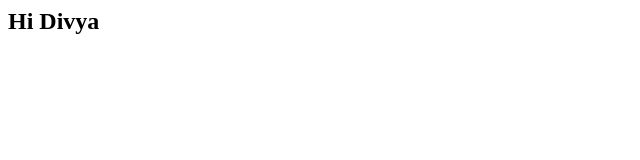
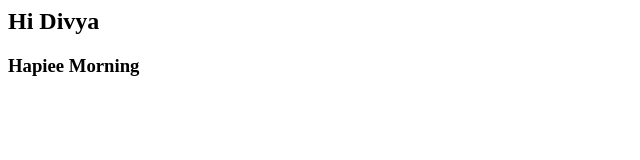
Before and after one commit to DivyaBharathiRamesh/Web, a plain HTML site: page index.html in a window 1280 px wide. Shown: the whole page, without its empty margins (0-640 px from the left). Drawn offline with Linux system fonts and the light colour scheme.

Commit message:
Second Commit

```diff
--- a/index.html
+++ b/index.html
@@ -4,5 +4,6 @@
 	</head>
 	<body>
 		<h2>Hi Divya</h2>
+		<h3>Hapiee Morning</h3>
 	</body>
 </html>
```
